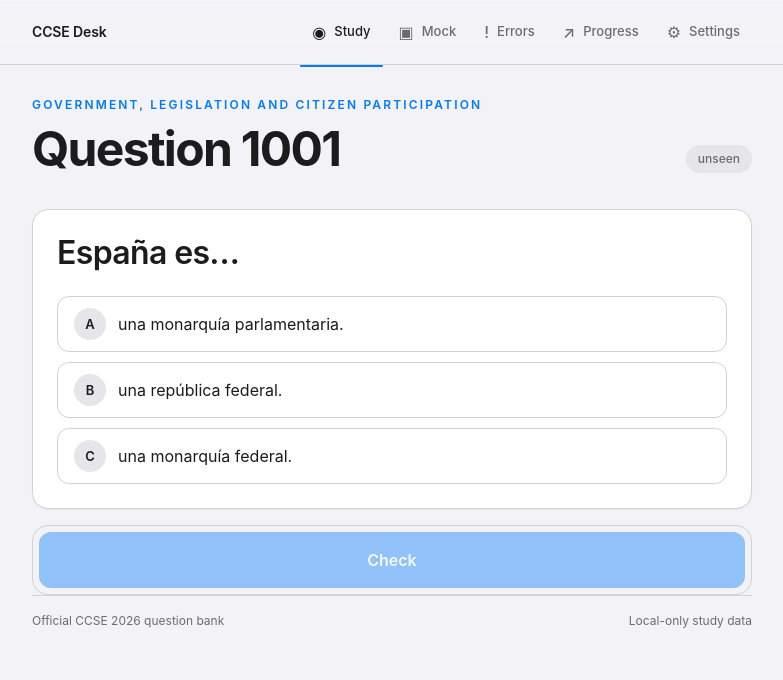
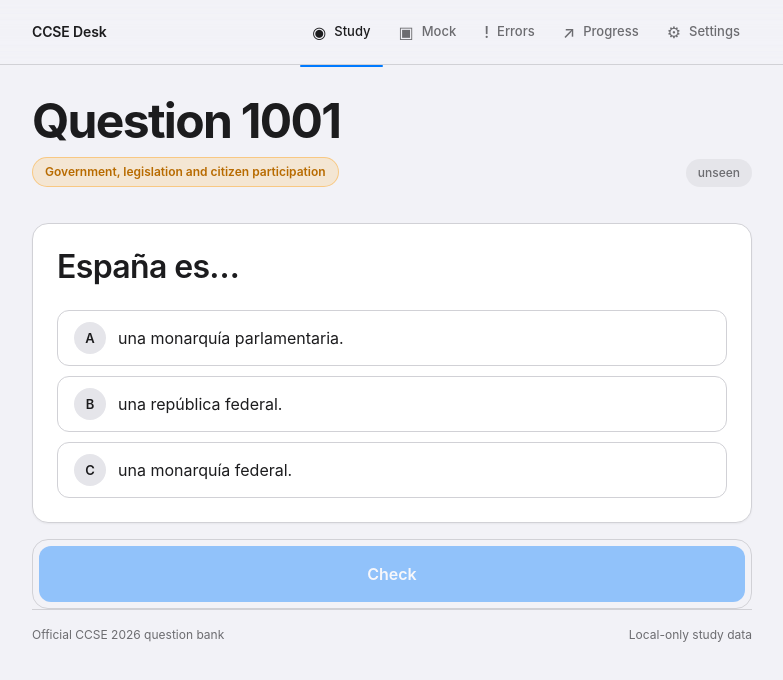
Before and after one commit to IFAKA/ccse-prep, a Next.js app: page /study in a window 1280 px wide. Shown: the top 680 px of the page, without its empty margins (248-1031 px from the left). Built offline with nearby package versions, Linux system fonts and the light colour scheme.

Commit message:
feat: show colored study categories

```diff
--- a/src/components/PageLayout.tsx
+++ b/src/components/PageLayout.tsx
@@ -3,25 +3,32 @@ import type { ReactNode } from "react";
 export function PageHeader({
   eyebrow,
   title,
+  titleMeta,
   description,
   aside,
   hideEyebrowOnMobile = false,
 }: {
-  eyebrow: ReactNode;
+  eyebrow?: ReactNode;
   title: string;
+  titleMeta?: ReactNode;
   description?: string;
   aside?: ReactNode;
   hideEyebrowOnMobile?: boolean;
 }) {
+  const hasEyebrow = eyebrow != null;
+
   return (
     <header className="page-header flex flex-wrap items-end justify-between gap-4">
       <div className="max-w-2xl">
-        <p className={`${hideEyebrowOnMobile ? "hidden sm:block" : ""} text-xs font-semibold uppercase tracking-[0.18em] text-[var(--tint)]`}>
-          {eyebrow}
-        </p>
-        <h1 className={`${hideEyebrowOnMobile ? "mt-0 sm:mt-3" : "mt-3"} text-3xl font-bold tracking-[-0.035em] sm:text-5xl`}>
+        {hasEyebrow && (
+          <p className={`${hideEyebrowOnMobile ? "hidden sm:block" : ""} text-xs font-semibold uppercase tracking-[0.18em] text-[var(--tint)]`}>
+            {eyebrow}
+          </p>
+        )}
+        <h1 className={`${hasEyebrow ? (hideEyebrowOnMobile ? "mt-0 sm:mt-3" : "mt-3") : "mt-0"} text-3xl font-bold tracking-[-0.035em] sm:text-5xl`}>
           {title}
         </h1>
+        {titleMeta && <div className="mt-3">{titleMeta}</div>}
         {description && (
           <p className="mt-4 max-w-xl text-base leading-relaxed text-[var(--secondary)] sm:text-lg">
             {description}
--- a/src/components/StudyView.tsx
+++ b/src/components/StudyView.tsx
@@ -17,6 +17,14 @@ const taskLabels: Record<Task, { compact: string; full: string }> = {
   3: { compact: "Territory & Geography", full: "Spain's territorial organization and physical and political geography" },
   4: { compact: "Culture & History", full: "Culture and history of Spain" },
   5: { compact: "Spanish Society", full: "Spanish society" },
+};
+
+const taskPillStyles: Record<Task, string> = {
+  1: "border-[#ff9f0a]/40 bg-[#ff9f0a]/15 text-[#b86b00]",
+  2: "border-[#af52de]/40 bg-[#af52de]/15 text-[#a33bcf]",
+  3: "border-[#0a84ff]/40 bg-[#0a84ff]/15 text-[#006edb]",
+  4: "border-[#30d158]/40 bg-[#30d158]/15 text-[#168b36]",
+  5: "border-[#ff375f]/40 bg-[#ff375f]/15 text-[#d71f45]",
 };
 
 export default function StudyView({
@@ -136,11 +144,13 @@ export default function StudyView({
   return (
     <section className="view-enter pb-[calc(9rem+env(safe-area-inset-bottom))] sm:pb-0">
       <PageHeader
-        eyebrow={<span aria-label={taskLabels[question.task].full}>
-          <span className="sm:hidden">{taskLabels[question.task].compact}</span>
-          <span className="hidden sm:inline">{taskLabels[question.task].full}</span>
-        </span>}
         title={`Question ${question.id}`}
+        titleMeta={
+          <span className={`inline-flex rounded-full border px-3 py-1.5 text-xs font-semibold ${taskPillStyles[question.task]}`} aria-label={taskLabels[question.task].full}>
+            <span className="sm:hidden">{taskLabels[question.task].compact}</span>
+            <span className="hidden sm:inline">{taskLabels[question.task].full}</span>
+          </span>
+        }
         aside={
           <span className="rounded-full bg-[var(--surface-2)] px-3 py-1.5 text-xs font-medium text-[var(--secondary)]">
             {state.questionStates[question.id]?.status ?? "unseen"}
```
